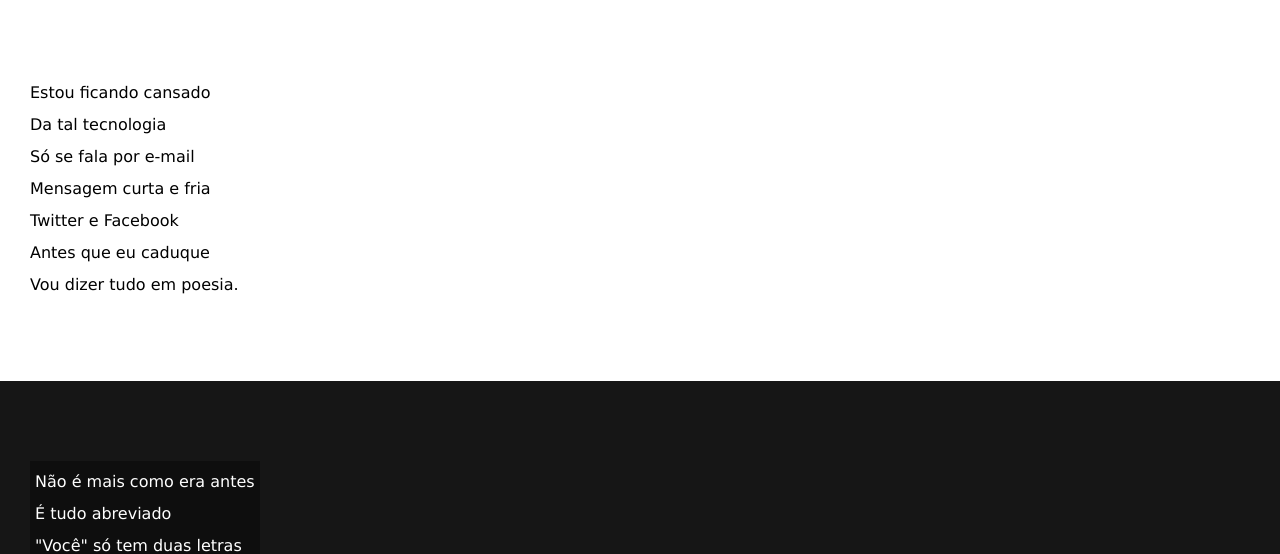
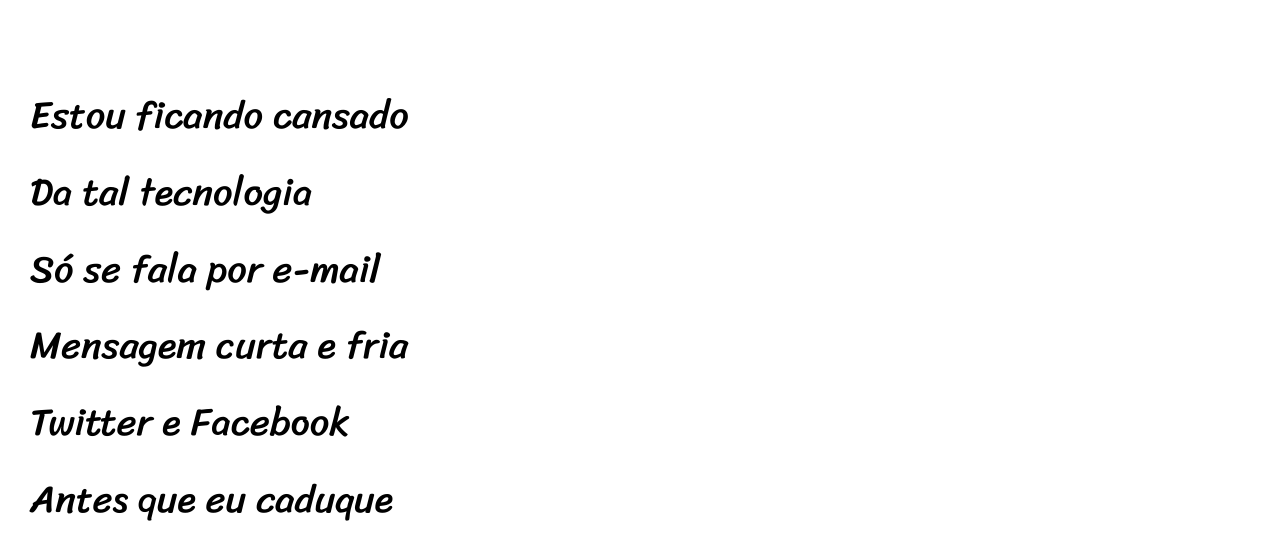
Before and after one commit to alessoncristian/curso-html-css, a plain HTML site: page modulo_02/desafios/desafio_12/index.html in a window 1280 px wide. Shown: the part 249-803 px from the top of the page. Drawn offline with Linux system fonts and the light colour scheme.

Commit message:
correção

```diff
--- a/modulo_02/desafios/desafio_12/estilos/style.css
+++ b/modulo_02/desafios/desafio_12/estilos/style.css
@@ -44,8 +44,8 @@ section {
     padding-bottom: 10vh;
     padding-left: 30px;
     line-height: 2em;
-    font-family: var(--fonte3)
-    font-size: 2vw;
+    font-family: var(--fonte3);
+    font-size: 3vw;
 }
 section.normal {
     background-color: white;
```
